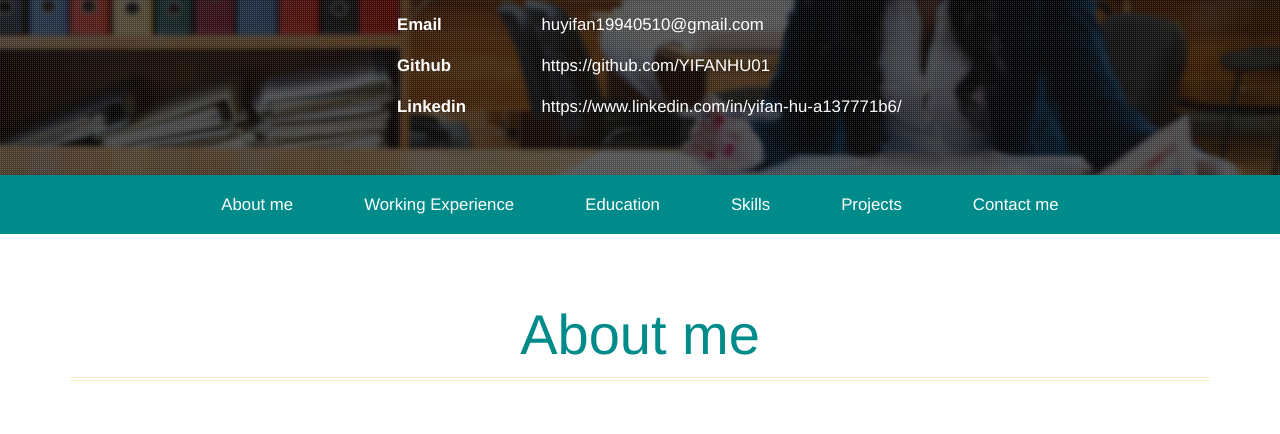
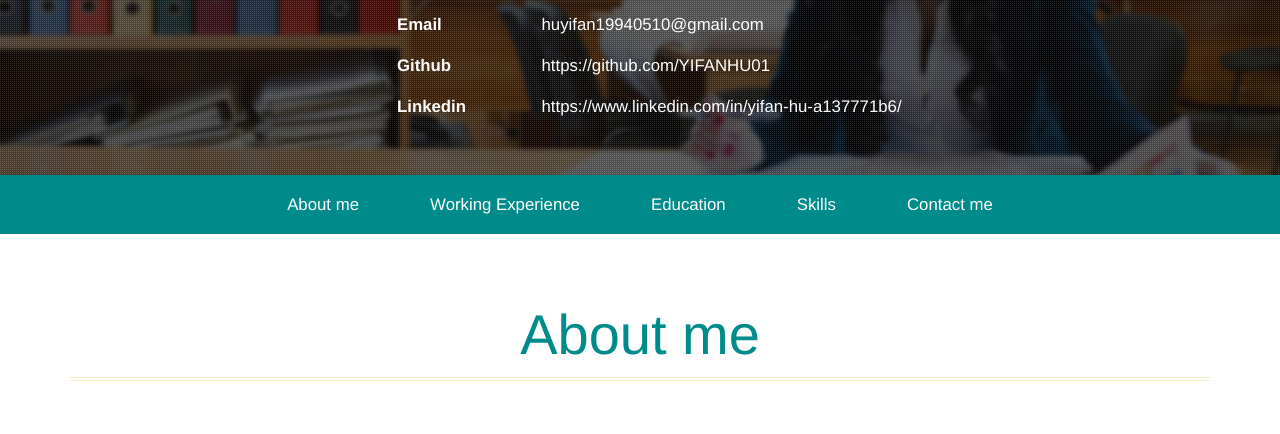
Before and after one commit to YIFANHU01/personalWebsite, a plain HTML site: page index.html in a window 1280 px wide. Shown: the part 295-729 px from the top of the page. Drawn offline with Linux system fonts and the light colour scheme.

Commit message:
refine code

```diff
--- a/index.html
+++ b/index.html
@@ -110,7 +110,6 @@ License URL: http://creativecommons.org/licenses/by/3.0/
 						<li><a href="#work" class="scroll">Working Experience</a></li>
 						<li><a href="#education" class="scroll">Education</a></li>
 						<li><a href="#skills" class="scroll">Skills</a></li>
-						<li><a href="#projects" class="scroll">Projects</a></li>
 						<li><a href="#contact" class="scroll">Contact me</a></li>
 					</ul>
 					<div class="clearfix"> </div>
```
